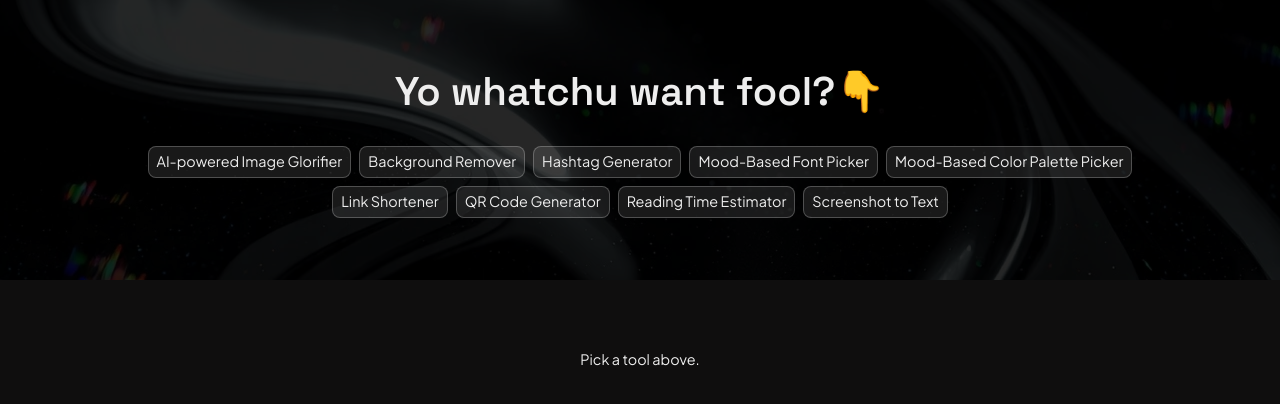
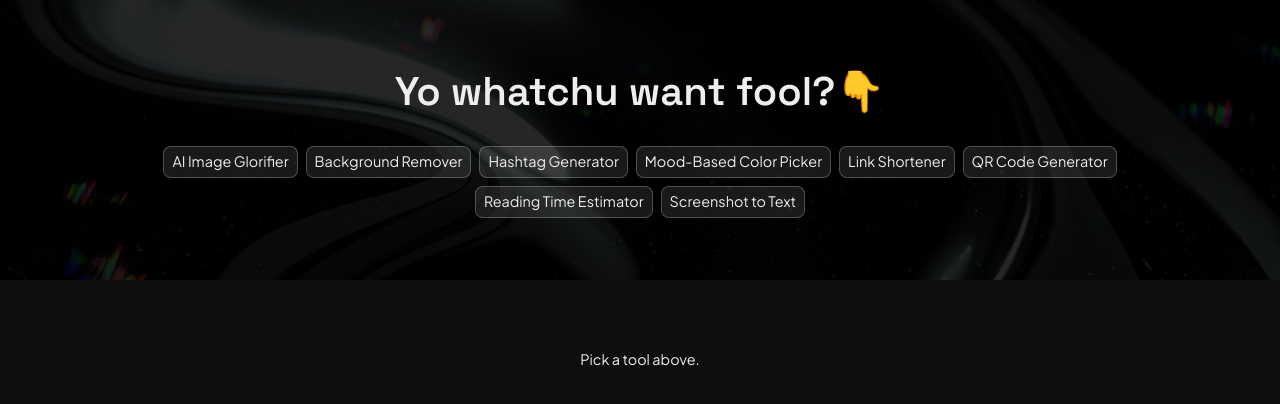
Before and after one commit to baxelnut/useful-af, a React (Vite) app: page / in a window 1280 px wide. Shown: the top 404 px of the page. Built offline with nearby package versions, Linux system fonts and the light colour scheme.

Commit message:
minor tweakz

```diff
--- a/src/data/moodData.js
+++ b/src/data/moodData.js
@@ -1508,8 +1508,12 @@ export const MOOD_KEYWORDS = {
     "swoony",
     "beloved",
     "girlfriend",
+    "gf",
     "boyfriend",
+    "bf",
     "wife",
+    "wifey",
+    "wives",
     "husband",
     "fiancee",
   ],
@@ -2624,5 +2628,7 @@ export const MOOD_KEYWORDS = {
     "light skin",
     "n-word",
     "n word",
+    "nigg",
+    "glock",
   ],
 };
--- a/src/features/font-picker/FontPicker.jsx
+++ /dev/null
@@ -1,10 +0,0 @@
-// Style
-import "./FontPicker.css";
-
-export default function FontPicker() {
-  return (
-    <div className="font-picker">
-      <p>Soon</p>
-    </div>
-  );
-}
--- a/src/features/mood-palette/MoodPalette.css
+++ b/src/features/mood-palette/MoodPalette.css
@@ -7,7 +7,8 @@
 
 .mp-header {
   display: flex;
-  align-items: center;
+  flex-direction: column;
+  align-items: start;
   justify-content: space-between;
   gap: 1rem;
 }
@@ -55,3 +56,11 @@
   font-weight: 600;
   font-size: 1rem;
 }
+
+/* Tablet and up */
+@media (min-width: 768px) {
+  .mp-header {
+    flex-direction: row;
+    align-items: center;
+  }
+}
--- a/src/routes/FeaturesRoutes.jsx
+++ b/src/routes/FeaturesRoutes.jsx
@@ -2,7 +2,6 @@
 import AIGlorifier from "../features/ai-glorifier/AIGlorifier";
 import BackgroundRemover from "../features/bg-remover/BackgroundRemover";
 import EpicHashtagGenerator from "../features/hashtag-generator/EpicHashtagGenerator";
-import FontPicker from "../features/font-picker/FontPicker";
 import LinkShortener from "../features/link-shortener/LinkShortener";
 import MoodPalette from "../features/mood-palette/MoodPalette";
 import QRCodeGenerator from "../features/qr-generator/QRCodeGenerator";
@@ -13,7 +12,7 @@ export const featuresRoutes = [
   {
     component: <AIGlorifier />,
     id: "ai-glorifier",
-    label: "AI-powered Image Glorifier",
+    label: "AI Image Glorifier",
     heroImage: "/stock/oil-purple-1.webp",
   },
   {
@@ -29,39 +28,33 @@ export const featuresRoutes = [
     heroImage: "/stock/oil-purple-3.webp",
   },
   {
-    component: <FontPicker />,
-    id: "font-picker",
-    label: "Mood-Based Font Picker",
-    heroImage: "/stock/oil-purple-4.webp",
-  },
-  {
     component: <MoodPalette />,
     id: "mood-palette",
-    label: "Mood-Based Color Palette Picker",
-    heroImage: "/stock/oil-purple-5.webp",
+    label: "Mood-Based Color Picker",
+    heroImage: "/stock/oil-purple-4.webp",
   },
   {
     component: <LinkShortener />,
     id: "link-shortener",
     label: "Link Shortener",
-    heroImage: "/stock/oil-pink-1.webp",
+    heroImage: "/stock/oil-purple-5.webp",
   },
   {
     component: <QRCodeGenerator />,
     id: "qr-generator",
     label: "QR Code Generator",
-    heroImage: "/stock/oil-pink-2.webp",
+    heroImage: "/stock/oil-pink-1.webp",
   },
   {
     component: <ReadingTimeEstimator />,
     id: "reading-time",
     label: "Reading Time Estimator",
-    heroImage: "/stock/oil-green-1.webp",
+    heroImage: "/stock/oil-pink-2.webp",
   },
   {
     component: <ScreenshotToText />,
     id: "screenshot-to-text",
     label: "Screenshot to Text",
-    heroImage: "/stock/oil-colorful-1.webp",
+    heroImage: "/stock/oil-green-1.webp",
   },
 ];
```
Also changed, not shown: src/features/font-picker/FontPicker.css (deleted).
